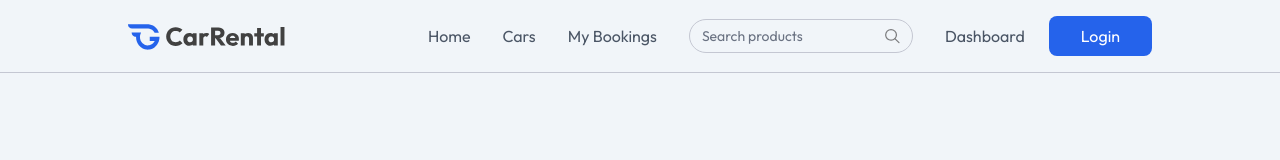
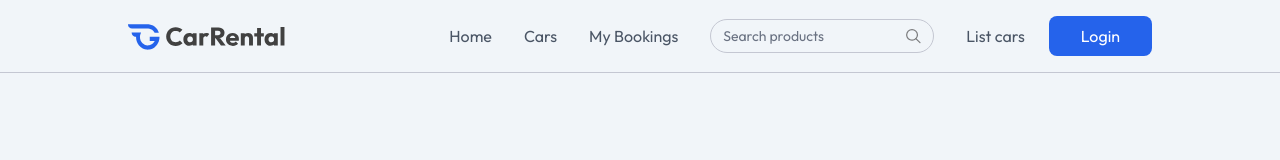
Before and after one commit to tharu-2003/CarRental-fe, a React (Vite) app: page / in a window 1280 px wide. Shown: the top 160 px of the page. Built offline with nearby package versions, Linux system fonts and the light colour scheme; no server answers; a web font is replaced by a local one.

Commit message:
Implement AppContext for global state management and integrate react-hot-toast for notifications

```diff
--- a/src/App.tsx
+++ b/src/App.tsx
@@ -12,16 +12,19 @@ import AddCar from './pages/owner/AddCar';
 import ManageCars from './pages/owner/ManageCars';
 import ManageBookings from './pages/owner/ManageBookings';
 import Login from './pages/Login';
+import { Toaster } from 'react-hot-toast';
+import { useAppContext } from './context/AppContext';
 
 const App = () => {
 
-  const [showLogin, setShowLogin] = useState(false);
+  const {showLogin} = useAppContext()
   const isOwnerPath = useLocation().pathname.startsWith('/owner');
 
   return (
     <>
-      {showLogin && <Login setShowLogin={setShowLogin} />}
-      {!isOwnerPath && <Navbar setShowLogin={setShowLogin}/>}
+     <Toaster />
+      {showLogin && <Login />}
+      {!isOwnerPath && <Navbar />}
 
       <Routes>
           <Route path='/' element={<Home />} />
--- a/src/components/Navbar.tsx
+++ b/src/components/Navbar.tsx
@@ -1,12 +1,30 @@
 import React, { useState } from 'react'
 import { assets, menuLinks } from '../assets/assets'
 import { Link, useLocation, useNavigate } from 'react-router-dom'
+import { useAppContext } from '../context/AppContext'
+import toast from 'react-hot-toast'
 
-const Navbar = ({setShowLogin}) => {
+const Navbar = () => {
+
+    const {setShowLogin, user, logout, isOwner, axios, setIsOwner} = useAppContext()
 
     const location = useLocation()
     const [open, setOpen] = useState(false);
     const navigate = useNavigate();
+
+    const changeRole = async () => {
+        try {
+            const { data } = await axios.post('/api/v1/owner/change-role')
+            if (data.success) {
+                setIsOwner(true)
+                toast.success(data.message)
+            }else{
+                toast.error(data.message)
+            }
+        } catch (error) {
+            toast.error(error.message)
+        }
+    }
 
   return (
     <div className={`flex items-center justify-between px-6 md:px-16 lg:px-24
@@ -36,9 +54,11 @@ const Navbar = ({setShowLogin}) => {
             </div>
 
             <div className='flex max-sm:flex-col items-start sm:items-center gap-6'>
-                <button onClick={()=> navigate('/owner')} className='cursor-pointer'>Dashboard</button>
-                <button onClick={()=> setShowLogin(true)} className='cursor-pointer px-8 py-2 bg-primary
-                hover:bg-primary-dull transition-all text-white rounded-lg'>Login</button>
+
+                <button onClick={()=> isOwner ? navigate('/owner') : changeRole()} className='cursor-pointer'>{isOwner ? 'Dashboard' : 'List cars'}</button>
+
+                <button onClick={()=> {user ? logout() : setShowLogin(true)}} className='cursor-pointer px-8 py-2 bg-primary
+                hover:bg-primary-dull transition-all text-white rounded-lg'>{user ? 'Logout' : 'Login'}</button>
             </div>
         </div>
 
--- /dev/null
+++ b/src/context/AppContext.tsx
@@ -0,0 +1,91 @@
+import { createContext, useContext, useEffect, useState } from "react";
+import axios from "axios";
+import { toast } from 'react-hot-toast'
+import { useNavigate } from "react-router-dom";
+
+axios.defaults.baseURL = import.meta.env.VITE_BASE_URL
+
+export const AppContext = createContext()
+
+export const AppProvider = ({ children }) => {
+
+    const navigate = useNavigate()
+    const currency = import.meta.env.VITE_CURRENCY
+
+    const [token, setToken] = useState(null)
+    const [user, setUser] = useState(null)
+    const [isOwner, setIsOwner] = useState(false)
+    const [showLogin, setShowLogin] = useState(false)
+    const [pickupDate, setPickupDate] = useState('')
+    const [returnDate, setReturnDate] = useState('')
+
+    const [cars, setCars] = useState([])
+
+    // Function to check if user is logged in
+    const fetchUser = async () => {
+        try {
+            const {data} = await axios.get('/api/v1/user/data')
+            if (data.success) {
+                setUser(data.user)
+                setIsOwner(data.user.role === 'OWNER')
+            }else{
+                navigate('/')
+            }
+        } catch (error) {
+            toast.error(error.message)
+        }
+    }
+
+    // Function to fetch all cars from the server
+    const fetchCars = async () => {
+        try {
+            const {data} = await axios.get('/api/v1/user/cars')
+            data.success ? setCars(data.cars) : toast.error(data.message)
+        } catch (error) {
+            toast.error(error.message)
+        }
+    }
+
+    // Function to log out the user
+    const logout = () => {
+        localStorage.removeItem('token')
+        setToken(null)
+        setUser(null)
+        setIsOwner(false)
+        axios.defaults.headers.common['Authorization'] = ''
+        toast.success('You have been logged out')
+    }
+
+    // useEffect to retrieve the token from localStorage
+    useEffect(() => {
+        const token = localStorage.getItem('token')
+        setToken(token)
+        fetchCars()
+    },[])
+
+    // useEffect to fetch user data when token is available
+    useEffect(() => {
+        if(token){
+            axios.defaults.headers.common['Authorization'] = `${token}`
+            fetchUser()
+        }
+
+    },[token])
+
+    const value = {
+        navigate, currency, axios, user, setUser,
+        token, setToken, isOwner, setIsOwner, fetchUser,
+        showLogin, setShowLogin, logout, fetchCars, cars, setCars,
+        pickupDate, setPickupDate, returnDate, setReturnDate
+    }
+
+    return (
+        <AppContext.Provider value={value}>
+            { children }
+        </AppContext.Provider>
+    )
+}
+
+export const useAppContext = () => {
+    return useContext(AppContext)
+}
--- a/src/main.tsx
+++ b/src/main.tsx
@@ -3,9 +3,12 @@ import { createRoot } from 'react-dom/client'
 import './index.css'
 import App from './App.tsx'
 import { BrowserRouter } from 'react-router-dom'
+import { AppProvider } from './context/AppContext.tsx'
 
 createRoot(document.getElementById('root')!).render(
   <BrowserRouter>
-    <App />
+    <AppProvider>
+      <App />
+    </AppProvider>
   </BrowserRouter>,
 )
--- a/src/pages/Login.tsx
+++ b/src/pages/Login.tsx
@@ -1,6 +1,10 @@
 import React from 'react'
+import { useAppContext } from '../context/AppContext';
+import toast from 'react-hot-toast';
 
-const Login = ({ setShowLogin }) => {
+const Login = () => {
+
+    const {setShowLogin, axios, setToken, navigate} = useAppContext()
 
     const [state, setState] = React.useState("login");
     const [name, setName] = React.useState("");
@@ -8,7 +12,22 @@ const Login = ({ setShowLogin }) => {
     const [password, setPassword] = React.useState("");
 
     const onSubmitHandler = async (event) => {
-        event.preventDefault();
+        try {
+            event.preventDefault();
+            const {data} = await axios.post(`/api/v1/user/${state}`, {name, email, password})
+
+            if (data.success) {
+                navigate('/')
+                setToken(data.token)
+                localStorage.setItem('token', data.token)
+                setShowLogin(false)
+            }else{
+                toast.error(data.message)
+            }
+
+        } catch (error) {
+            toast.error(error.message)
+        }
     }
 
   return (
```
